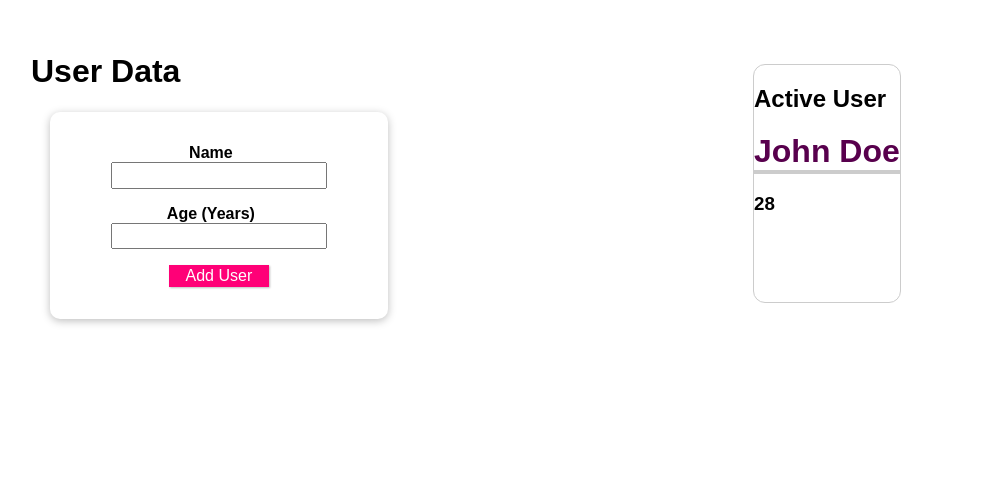
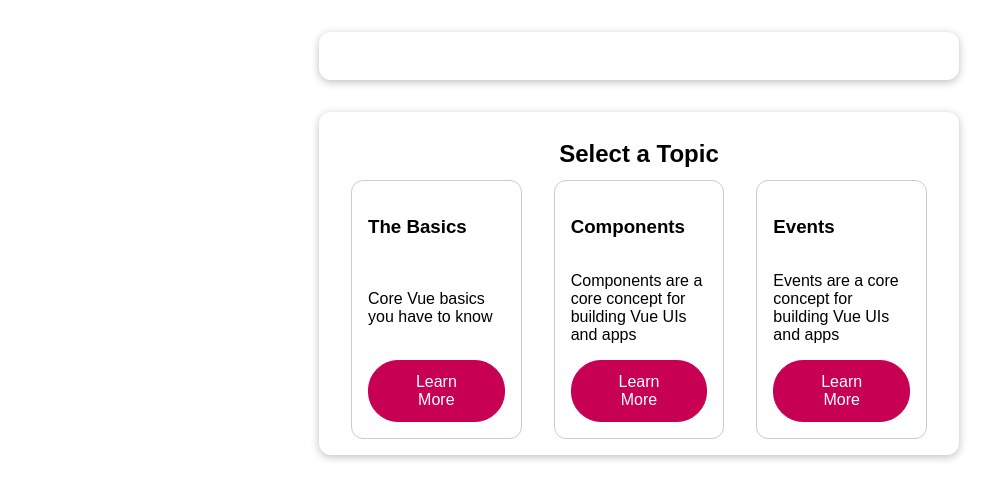
Before and after one commit to Siffersari/studious-guacamole, a Vue app: page / in a window 1280 px wide. Shown: the top 500 px of the page, without its empty margins (1-995 px from the left). Built offline with nearby package versions, Linux system fonts and the light colour scheme.

Commit message:
Provide + Inject to the Rescue

```diff
--- a/package.json
+++ b/package.json
@@ -19,5 +19,8 @@
     "babel-eslint": "^10.1.0",
     "eslint": "^6.7.2",
     "eslint-plugin-vue": "^7.0.0-0"
+  },
+  "prettier": {
+    "singleQuote": true
   }
 }
--- a/public/index.html
+++ b/public/index.html
@@ -1,15 +1,19 @@
 <!DOCTYPE html>
 <html lang="en">
   <head>
-    <meta charset="utf-8">
-    <meta http-equiv="X-UA-Compatible" content="IE=edge">
-    <meta name="viewport" content="width=device-width,initial-scale=1.0">
-    <link rel="icon" href="<%= BASE_URL %>favicon.ico">
+    <meta charset="utf-8" />
+    <meta http-equiv="X-UA-Compatible" content="IE=edge" />
+    <meta name="viewport" content="width=device-width,initial-scale=1.0" />
+    <link rel="icon" href="<%= BASE_URL %>favicon.ico" />
     <title><%= htmlWebpackPlugin.options.title %></title>
   </head>
   <body>
     <noscript>
-      <strong>We're sorry but <%= htmlWebpackPlugin.options.title %> doesn't work properly without JavaScript enabled. Please enable it to continue.</strong>
+      <strong
+        >We're sorry but <%= htmlWebpackPlugin.options.title %> doesn't work
+        properly without JavaScript enabled. Please enable it to
+        continue.</strong
+      >
     </noscript>
     <div id="app"></div>
     <!-- built files will be auto injected -->
--- a/src/App.vue
+++ b/src/App.vue
@@ -1,7 +1,10 @@
-<template id="app">
-  <div class="split">
-    <user-data @add-user="addUser"></user-data>
-    <active-user :name="user.name" :age="user.age"></active-user>
+<template>
+  <div>
+    <active-element
+      :topic-title="activeTopic && activeTopic.title"
+      :text="activeTopic && activeTopic.fullText"
+    ></active-element>
+    <knowledge-base @select-topic="activateTopic"></knowledge-base>
   </div>
 </template>
 
@@ -9,101 +12,105 @@
 export default {
   data() {
     return {
-      user: {
-        name: "John Doe",
-        age: 28,
-      },
+      topics: [
+        {
+          id: 'basics',
+          title: 'The Basics',
+          description: 'Core Vue basics you have to know',
+          fullText:
+            'Vue is a great framework and it has a couple of key concepts: Data binding, events, components and reactivity - that should tell you something!',
+        },
+        {
+          id: 'components',
+          title: 'Components',
+          description:
+            'Components are a core concept for building Vue UIs and apps',
+          fullText:
+            'With components, you can split logic (and markup) into separate building blocks and then combine those building blocks (and re-use them) to build powerful user interfaces.',
+        },
+      ],
+      activeTopic: null,
     };
   },
+  provide() {
+    return {
+      topics: this.topics,
+    };
+  },
+  mounted() {
+    setTimeout(() => {
+      this.topics.push({
+        id: 'Events',
+        title: 'Events',
+        description: 'Events are a core concept for building Vue UIs and apps',
+        fullText:
+          'With events, you can split logic (and markup) into separate building blocks and then combine those building blocks (and re-use them) to build powerful user interfaces.',
+      });
+    }, 3000);
+  },
   methods: {
-    addUser(userData) {
-      this.user = userData;
+    activateTopic(topicId) {
+      this.activeTopic = this.topics.find((topic) => topic.id === topicId);
     },
   },
 };
 </script>
 
 <style>
-.split {
-  display: flex;
-  flex-direction: row;
-  justify-content: center;
-  padding: 2em;
-  width: 100%;
-}
-section {
-  margin: 2rem auto;
-  max-width: 40rem;
-  border-radius: 12px;
-  border: 1px solid #ccc;
-}
 * {
   box-sizing: border-box;
 }
 html {
-  font-family: "Jost", sans-serif;
+  font-family: sans-serif;
 }
 body {
   margin: 0;
 }
-header {
+section {
   box-shadow: 0 2px 8px rgba(0, 0, 0, 0.26);
-  margin: 3rem auto;
-  border-radius: 10px;
+  margin: 2rem auto;
+  max-width: 40rem;
   padding: 1rem;
-  background-color: #58004d;
-  color: white;
-  text-align: center;
-  width: 90%;
-  max-width: 40rem;
+  border-radius: 12px;
 }
-#app ul {
+
+ul {
+  list-style: none;
   margin: 0;
   padding: 0;
-  list-style: none;
+  display: flex;
+  justify-content: center;
 }
-#app li,
-#app form {
-  box-shadow: 0 2px 8px rgba(0, 0, 0, 0.26);
-  margin: 1rem auto;
-  border-radius: 10px;
+
+li {
+  border-radius: 12px;
+  border: 1px solid #ccc;
   padding: 1rem;
+  width: 15rem;
+  margin: 0 1rem;
+  display: flex;
+  flex-direction: column;
+  justify-content: space-between;
+}
+
+h2 {
+  margin: 0.75rem 0;
   text-align: center;
-  width: 90%;
-  max-width: 40rem;
 }
-#app h2 {
-  font-size: 2rem;
-  border-bottom: 4px solid #ccc;
-  color: #58004d;
-  margin: 0 0 1rem 0;
+
+button {
+  font: inherit;
+  border: 1px solid #c70053;
+  background-color: #c70053;
+  color: white;
+  padding: 0.75rem 2rem;
+  border-radius: 30px;
+  cursor: pointer;
 }
-#app button {
-  font: inherit;
-  cursor: pointer;
-  border: 1px solid #ff0077;
-  background-color: #ff0077;
-  color: white;
-  padding: 0.05rem 1rem;
-  box-shadow: 1px 1px 2px rgba(0, 0, 0, 0.26);
-}
-#app button:hover,
-#app button:active {
-  background-color: #ec3169;
-  border-color: #ec3169;
-  box-shadow: 1px 1px 4px rgba(0, 0, 0, 0.26);
-}
-#app input {
-  font: inherit;
-  padding: 0.15rem;
-}
-#app label {
-  font-weight: bold;
-  margin-right: 1rem;
-  width: 7rem;
-  display: inline-block;
-}
-#app form div {
-  margin: 1rem 0;
+
+button:hover,
+button:active {
+  background-color: #e24d8b;
+  border-color: #e24d8b;
 }
 </style>
--- /dev/null
+++ b/src/components/ActiveElement.vue
@@ -0,0 +1,12 @@
+<template>
+  <section>
+    <h2>{{ topicTitle }}</h2>
+    <p>{{ text }}</p>
+  </section>
+</template>
+
+<script>
+export default {
+  props: ['topicTitle', 'text'],
+};
+</script>
--- a/src/components/ActiveUser.vue
+++ /dev/null
@@ -1,15 +0,0 @@
-<template>
-  <section>
-    <div>
-      <h1>Active User</h1>
-      <h2>{{ name }}</h2>
-      <h3>{{ age }}</h3>
-    </div>
-  </section>
-</template>
-
-<script>
-export default {
-  props: ["name", "age"],
-};
-</script>
--- /dev/null
+++ b/src/components/KnowledgeBase.vue
@@ -0,0 +1,14 @@
+<template>
+  <section>
+    <h2>Select a Topic</h2>
+    <knowledge-grid
+      @select-topic="$emit('select-topic', $event)"
+    ></knowledge-grid>
+  </section>
+</template>
+
+<script>
+export default {
+  emits: ['select-topic'],
+};
+</script>
--- /dev/null
+++ b/src/components/KnowledgeElement.vue
@@ -0,0 +1,14 @@
+<template>
+  <li>
+    <h3>{{ topicName }}</h3>
+    <p>{{ description }}</p>
+    <button @click="$emit('select-topic', id)">Learn More</button>
+  </li>
+</template>
+
+<script>
+export default {
+  props: ['id', 'topicName', 'description'],
+  emits: ['select-topic'],
+};
+</script>
--- /dev/null
+++ b/src/components/KnowledgeGrid.vue
@@ -0,0 +1,19 @@
+<template>
+  <ul>
+    <knowledge-element
+      v-for="topic in topics"
+      :key="topic.id"
+      :id="topic.id"
+      :topic-name="topic.title"
+      :description="topic.description"
+      @select-topic="$emit('select-topic', $event)"
+    ></knowledge-element>
+  </ul>
+</template>
+
+<script>
+export default {
+  inject: ['topics'],
+  emits: ['select-topic'],
+};
+</script>
--- a/src/components/UserData.vue
+++ /dev/null
@@ -1,35 +0,0 @@
-<template>
-  <div>
-    <h1>User Data</h1>
-    <form @submit.prevent="submitData">
-      <div>
-        <label for="name">Name</label>
-        <input type="text" v-model="enteredName" />
-      </div>
-      <div>
-        <label for="age">Age (Years)</label>
-        <input type="text" v-model="enteredAge" />
-      </div>
-      <div>
-        <button>Add User</button>
-      </div>
-    </form>
-  </div>
-</template>
-
-<script>
-export default {
-  emits: ["add-user"],
-  data() {
-    return {
-      enteredName: "",
-      enteredAge: "",
-    };
-  },
-  methods: {
-    submitData() {
-      this.$emit("add-user", { name: this.enteredName, age: +this.enteredAge });
-    },
-  },
-};
-</script>
```
Also changed, not shown: src/main.js (+11 -20 lines), 1 other file (tests, documents, lock files or other folders).
